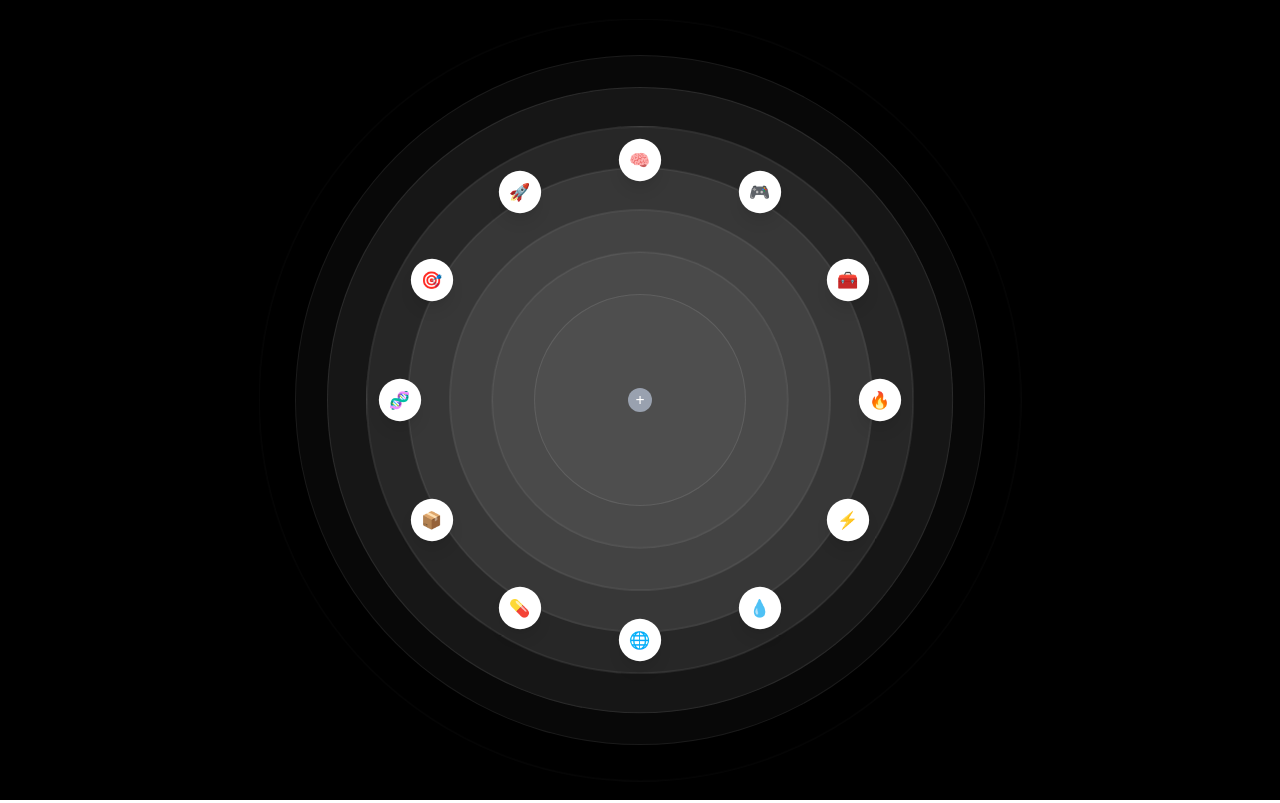
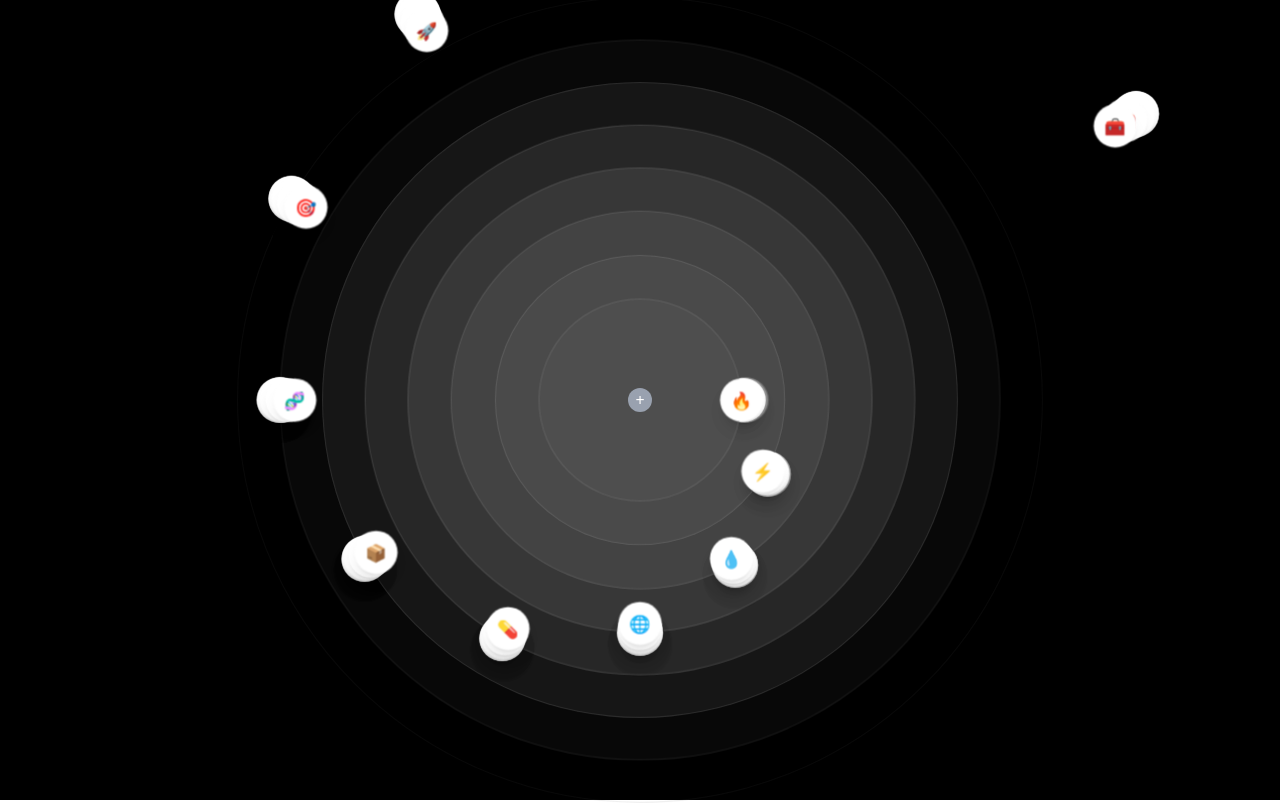
Before and after one commit to jeslor/ripple_ui, a React (Vite) app: page / in a window 1280 px wide. Built offline with nearby package versions, Linux system fonts and the light colour scheme.

Commit message:
start to add icons

```diff
--- a/src/App.jsx
+++ b/src/App.jsx
@@ -22,12 +22,10 @@ function App() {
               transformOrigin: "50% 50%",
               backgroundColor: `rgba(80, 80, 80, 0.${Math.abs(i + 1 - 8)})`,
               zIndex: `${Math.abs(i - 8)}`,
-              animation: `scale 2.2s cubic-bezier(0.66, 0, 0, 1) infinite`,
+              animation: `scale 3.2s cubic-bezier(0.66, 0, 0, 1.1) infinite`,
               animationDelay: `${i * 0.12}s`,
             }}
-          />
-        ))}
-
+          >
             {[
               { angle: 0, icon: "🔥" },
               { angle: 30, icon: "⚡" },
@@ -42,7 +40,7 @@ function App() {
               { angle: 300, icon: "🎮" },
               { angle: 330, icon: "🧰" },
             ].map(({ angle, icon }, i) => {
-          const radius = 240;
+              const radius = (200 + i * 80) / 2;
               const rad = (angle * Math.PI) / 180;
               const x = Math.cos(rad) * radius;
               const y = Math.sin(rad) * radius;
@@ -62,6 +60,8 @@ function App() {
               );
             })}
           </div>
+        ))}
+      </div>
     </main>
   );
 }
```
Lines whose indentation alone changed are shown as unchanged.
